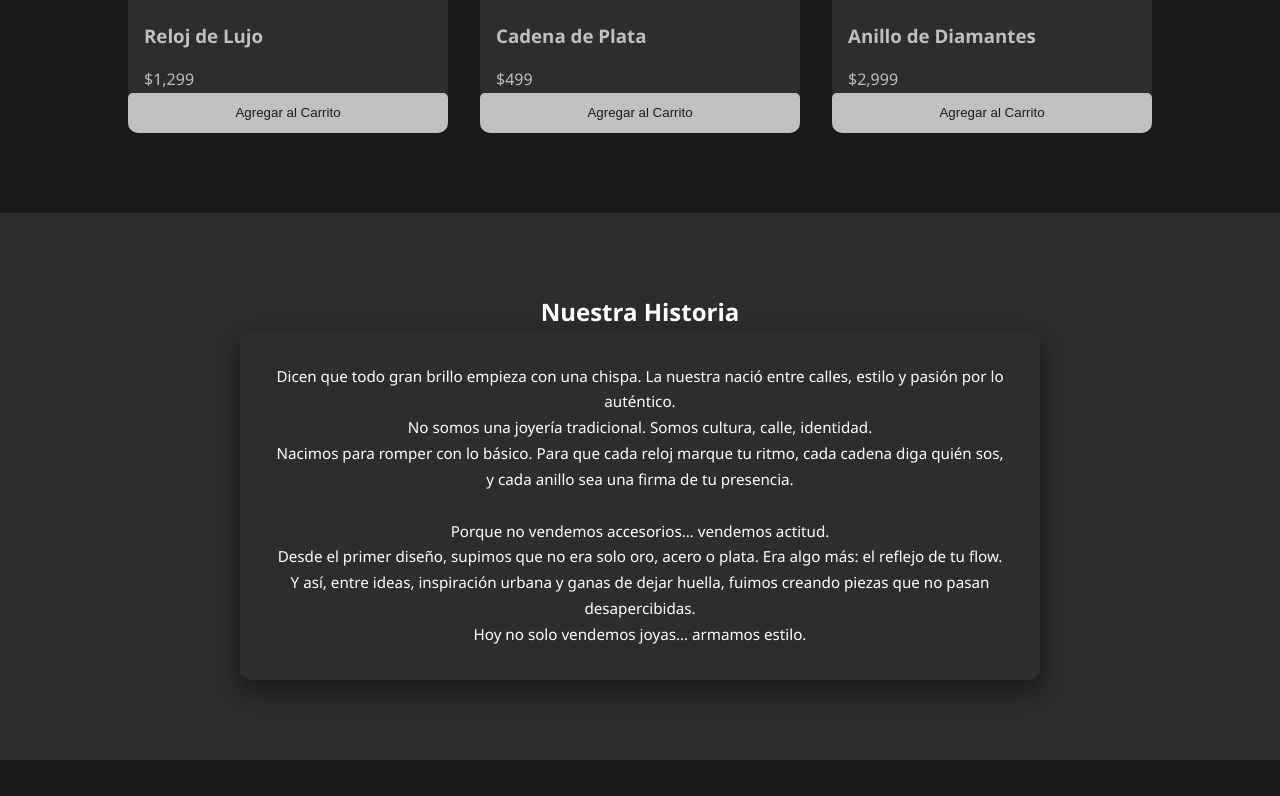
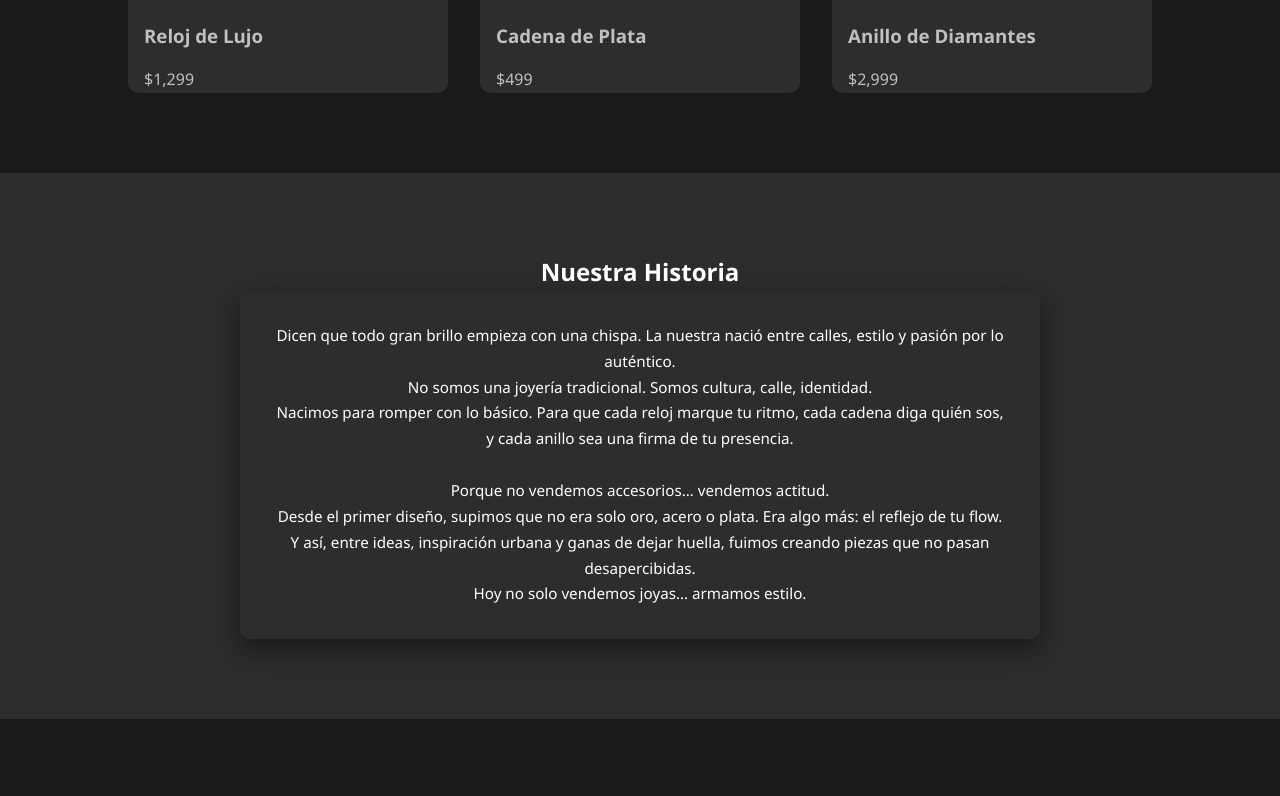
Before and after one commit to Brunosalvatore2604/Punto-Metal, a website: page public/index.html in a window 1280 px wide. Shown: the part 1269-2065 px from the top of the page. Drawn offline with Linux system fonts and the light colour scheme; no server answers.

Commit message:
carrito 2

```diff
--- a/public/index.html
+++ b/public/index.html
@@ -44,19 +44,16 @@
                     <img src="https://via.placeholder.com/300x300" alt="Reloj de lujo">
                     <h3>Reloj de Lujo</h3>
                     <p>$1,299</p>
-                    <button class="add-to-cart">Agregar al Carrito</button>
                 </div>
                 <div class="product-card">
                     <img src="https://via.placeholder.com/300x300" alt="Cadena de plata">
                     <h3>Cadena de Plata</h3>
                     <p>$499</p>
-                    <button class="add-to-cart">Agregar al Carrito</button>
                 </div>
                 <div class="product-card">
                     <img src="https://via.placeholder.com/300x300" alt="Anillo de diamantes">
                     <h3>Anillo de Diamantes</h3>
                     <p>$2,999</p>
-                    <button class="add-to-cart">Agregar al Carrito</button>
                 </div>
             </div>
         </section>
```
